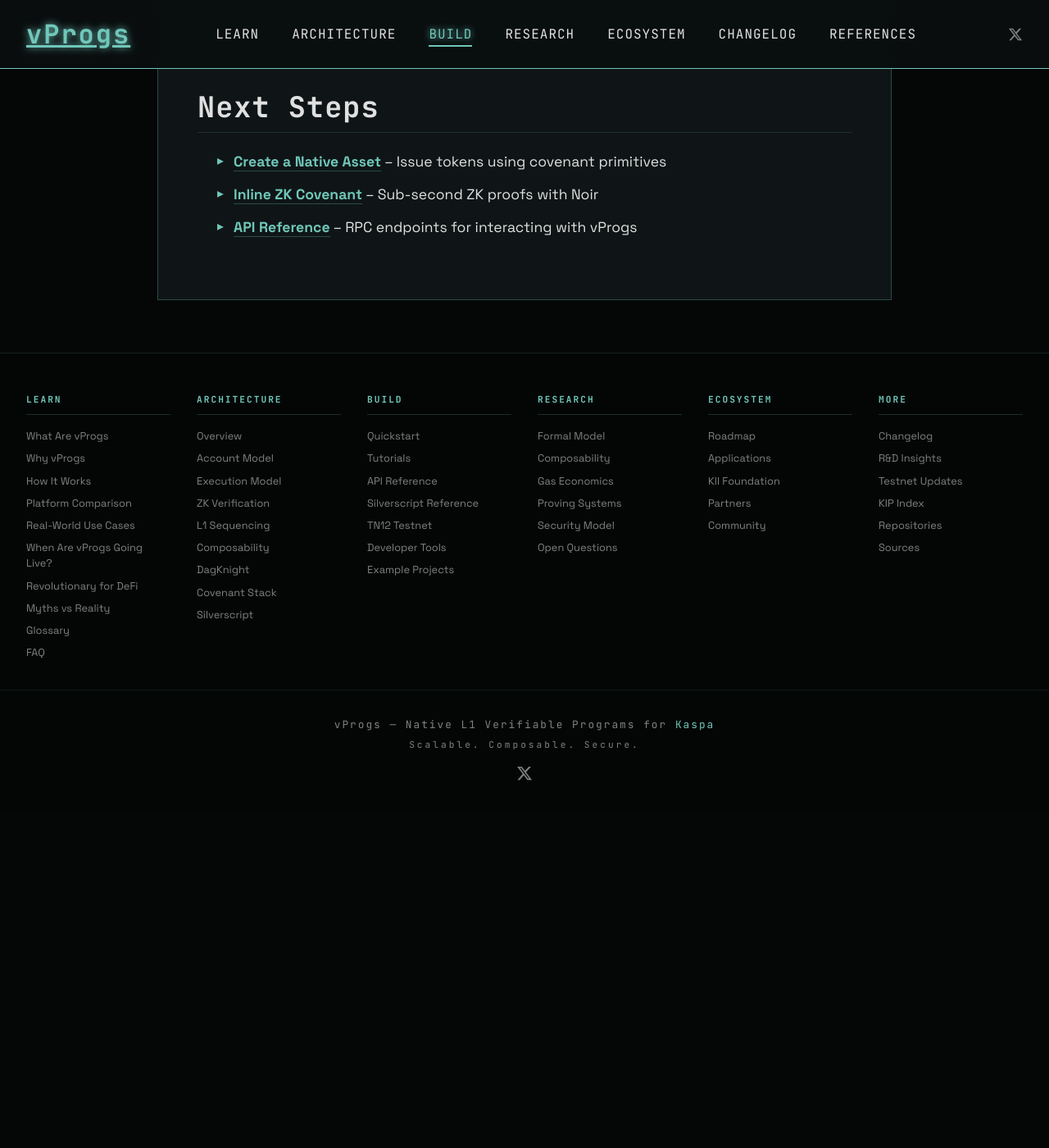
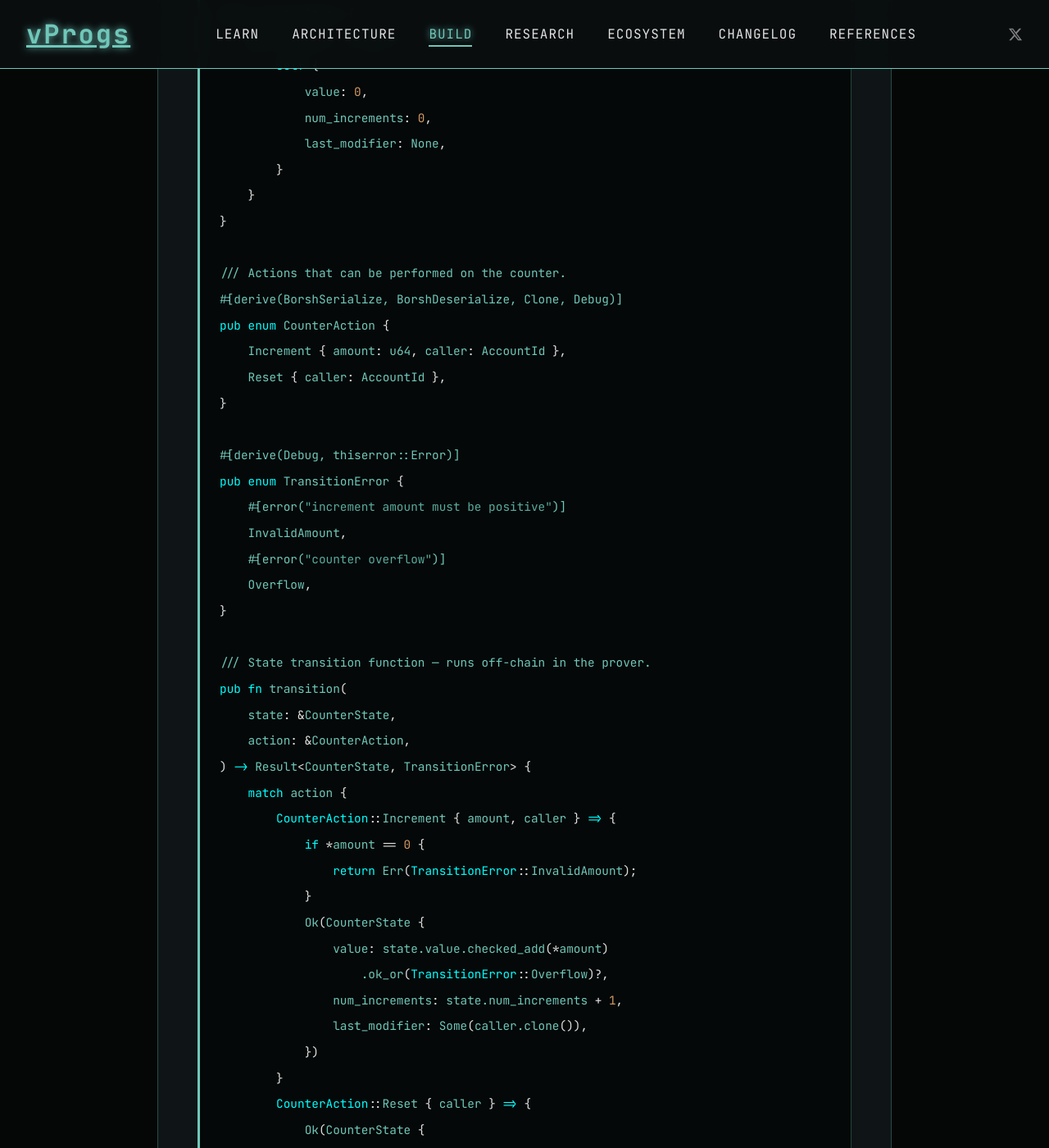
Before and after one commit to creative-inference/vprogs.xyz, a Jekyll site: the page built from build/tutorials/first-vprog.md, in a window 1280 px wide and 1400 px high, scrolled down 10493 px. Shown: the whole window at 82% size. Built offline with Jekyll 4.4.1, drawn with Linux system fonts in a browser that asks for light colours; before the commit the page ends 11486 px from its top, so only the background shows below that; some of the changed text lies outside the part shown.

Commit message:
Add full code block to first-vprog tutorial and copy buttons on code blocks
Co-Authored-By: Claude Sonnet 4.6 <noreply@anthropic.com>

````diff
--- a/build/tutorials/first-vprog.md
+++ b/build/tutorials/first-vprog.md
@@ -301,6 +301,101 @@ async fn main() -> Result<(), Box<dyn std::error::Error>> {
 
 ---
 
+## Full Code
+
+The complete `examples/counter-vprog/src/lib.rs` combining all steps above:
+
+```rust
+use borsh::{BorshDeserialize, BorshSerialize};
+use vprogs_core::types::{AccountId, StateRoot};
+
+/// The state of our counter vProg.
+#[derive(BorshSerialize, BorshDeserialize, Clone, Debug)]
+pub struct CounterState {
+    pub value: u64,
+    pub num_increments: u64,
+    pub last_modifier: Option<AccountId>,
+}
+
+impl CounterState {
+    pub fn new() -> Self {
+        Self {
+            value: 0,
+            num_increments: 0,
+            last_modifier: None,
+        }
+    }
+}
+
+/// Actions that can be performed on the counter.
+#[derive(BorshSerialize, BorshDeserialize, Clone, Debug)]
+pub enum CounterAction {
+    Increment { amount: u64, caller: AccountId },
+    Reset { caller: AccountId },
+}
+
+#[derive(Debug, thiserror::Error)]
+pub enum TransitionError {
+    #[error("increment amount must be positive")]
+    InvalidAmount,
+    #[error("counter overflow")]
+    Overflow,
+}
+
+/// State transition function — runs off-chain in the prover.
+pub fn transition(
+    state: &CounterState,
+    action: &CounterAction,
+) -> Result<CounterState, TransitionError> {
+    match action {
+        CounterAction::Increment { amount, caller } => {
+            if *amount == 0 {
+                return Err(TransitionError::InvalidAmount);
+            }
+            Ok(CounterState {
+                value: state.value.checked_add(*amount)
+                    .ok_or(TransitionError::Overflow)?,
+                num_increments: state.num_increments + 1,
+                last_modifier: Some(caller.clone()),
+            })
+        }
+        CounterAction::Reset { caller } => {
+            Ok(CounterState {
+                value: 0,
+                num_increments: state.num_increments + 1,
+                last_modifier: Some(caller.clone()),
+            })
+        }
+    }
+}
+
+use vprogs_core::hash::blake3_hash;
+
+/// Compute a state commitment from the current state.
+pub fn compute_state_root(state: &CounterState) -> StateRoot {
+    let serialized = borsh::to_vec(state)
+        .expect("serialization should not fail");
+    StateRoot(blake3_hash(&serialized))
+}
+
+/// Compute the transition commitment: hash of (old_state, action, new_state).
+pub fn compute_transition_commitment(
+    old_root: &StateRoot,
+    new_root: &StateRoot,
+    action: &CounterAction,
+) -> [u8; 32] {
+    let action_bytes = borsh::to_vec(action)
+        .expect("serialization should not fail");
+    let mut hasher = blake3::Hasher::new();
+    hasher.update(&old_root.0);
+    hasher.update(&new_root.0);
+    hasher.update(&action_bytes);
+    *hasher.finalize().as_bytes()
+}
+```
+
+---
+
 ## Key Concepts Recap
 
 | Concept | Description |
--- a/content.css
+++ b/content.css
@@ -296,6 +296,39 @@
     padding: 1.5rem;
     margin: 1.5rem 0;
     overflow-x: auto;
+    position: relative;
+}
+
+/* Copy button */
+.copy-btn {
+    position: absolute;
+    top: 0.6rem;
+    right: 0.6rem;
+    background: rgba(112, 199, 186, 0.1);
+    border: 1px solid rgba(112, 199, 186, 0.3);
+    color: var(--primary);
+    font-family: 'JetBrains Mono', monospace;
+    font-size: 0.7rem;
+    padding: 0.25rem 0.6rem;
+    cursor: pointer;
+    border-radius: 3px;
+    opacity: 0;
+    transition: opacity 0.15s, background 0.15s;
+    user-select: none;
+}
+
+.highlight:hover .copy-btn {
+    opacity: 1;
+}
+
+.copy-btn:hover {
+    background: rgba(112, 199, 186, 0.2);
+}
+
+.copy-btn.copied {
+    color: #4caf79;
+    border-color: #4caf79;
+    opacity: 1;
 }
 
 .highlight pre {
--- a/script.js
+++ b/script.js
@@ -80,6 +80,26 @@ document.querySelectorAll('.markdown-content table').forEach(table => {
     wrapper.appendChild(table);
 });
 
+// Copy buttons on code blocks
+document.querySelectorAll('.highlight').forEach(block => {
+    const btn = document.createElement('button');
+    btn.className = 'copy-btn';
+    btn.textContent = 'copy';
+    block.appendChild(btn);
+
+    btn.addEventListener('click', () => {
+        const code = block.querySelector('code') || block.querySelector('pre');
+        navigator.clipboard.writeText(code.innerText).then(() => {
+            btn.textContent = 'copied!';
+            btn.classList.add('copied');
+            setTimeout(() => {
+                btn.textContent = 'copy';
+                btn.classList.remove('copied');
+            }, 2000);
+        });
+    });
+});
+
 // Console easter egg
 console.log('%c vProgs | Scalable. Composable. Secure. ', 'background: #70c7ba; color: #0a0e0f; font-size: 20px; font-weight: bold; padding: 10px;');
 console.log('%c Native L1 Verifiable Programs for Kaspa BlockDAG ', 'color: #70c7ba; font-size: 14px;');
````
